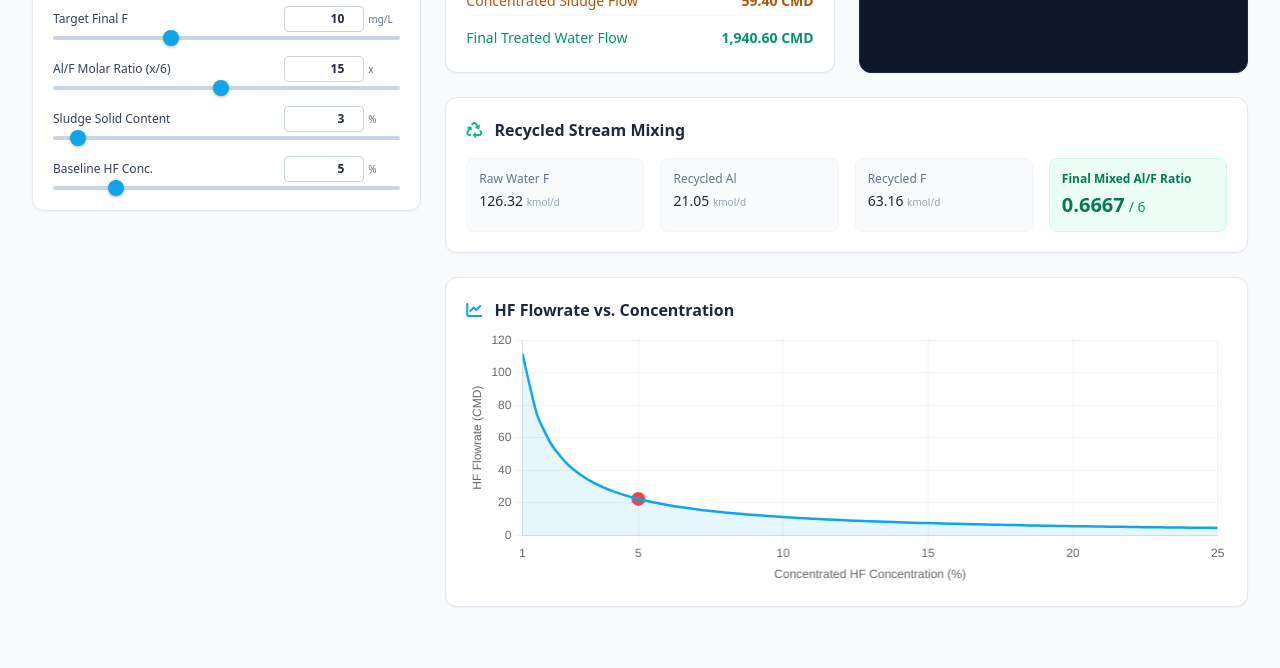
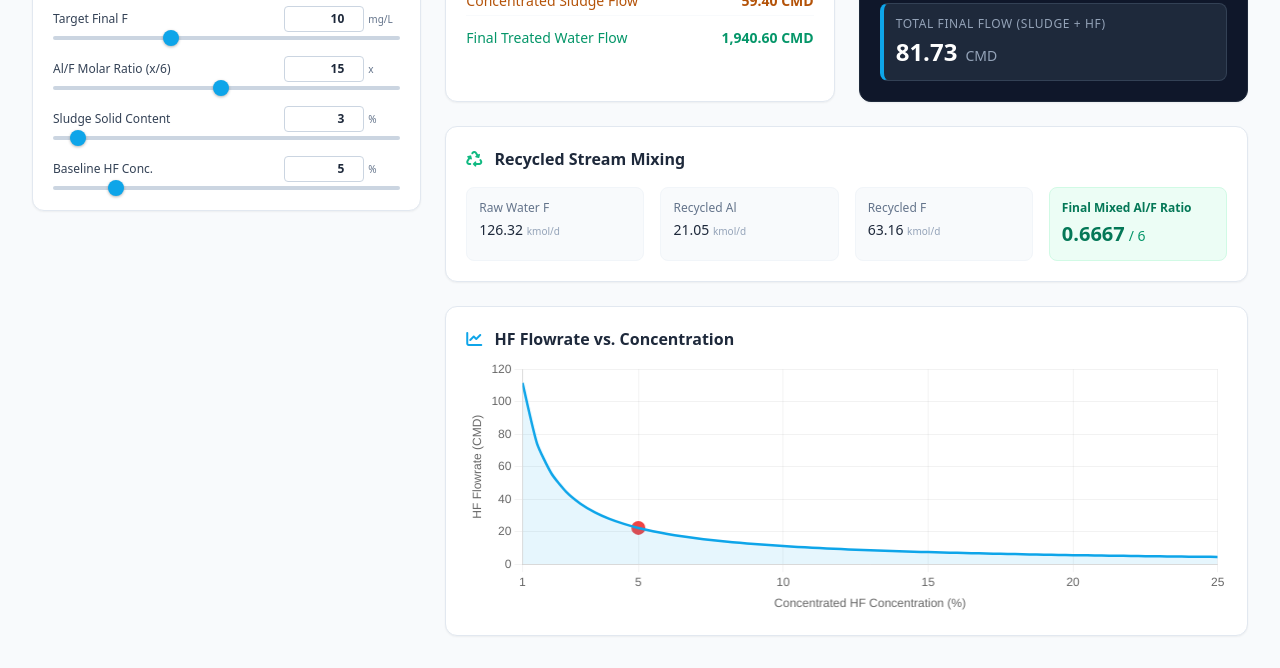
Before and after one commit to chiwangli-eng/HFC-mixture, a plain HTML site: page index.html in a window 1280 px wide. Shown: the part 350-1018 px from the top of the page. Before the commit the page ends 989 px from the top, so only its background shows below. Drawn offline with nearby package versions, Linux system fonts and the light colour scheme.

Commit message:
Add files via upload

```diff
--- a/index.html
+++ b/index.html
@@ -125,6 +125,13 @@
                                 <div class="flex items-baseline space-x-2">
                                     <span id="out_hf_flow" class="text-3xl font-bold text-white">0.00</span>
                                     <span class="text-slate-400">CMD</span>
+                                </div>
+                            </div>
+                            <div class="mt-2 bg-slate-800 p-3 rounded-lg border border-slate-700 border-l-4 border-l-primary">
+                                <span class="block text-slate-400 mb-1 text-xs uppercase tracking-wider">Total Final Flow (Sludge + HF)</span>
+                                <div class="flex items-baseline space-x-2">
+                                    <span id="out_final_dissolved_flow" class="text-2xl font-bold text-white">0.00</span>
+                                    <span class="text-slate-400 text-sm">CMD</span>
                                 </div>
                             </div>
                         </div>
@@ -278,6 +285,9 @@
             const hf_solution_kg_day_base = pure_hf_kg_day / hf_fraction_base;
             const hf_flow_cmd_base = hf_solution_kg_day_base / hf_density_kg_m3;
 
+            // Final Dissolved Flow (Sludge + HF)
+            const final_dissolved_flow_cmd = sludge_flow_cmd + hf_flow_cmd_base;
+
             // --- 5. Recycled Stream Mixing Calculation ---
             // 1. Kilo-moles of F entering from the raw water (HFD)
             const raw_f_kg_day = (HFD_FLOW * HFD_F_CONC) / 1000.0;
@@ -308,6 +318,7 @@
             document.getElementById('out_total_al').innerText = fmt(total_al_kg_day);
             document.getElementById('out_pure_hf').innerText = fmt(pure_hf_kg_day);
             document.getElementById('out_hf_flow').innerText = fmt(hf_flow_cmd_base);
+            document.getElementById('out_final_dissolved_flow').innerText = fmt(final_dissolved_flow_cmd);
             document.getElementById('lbl_hf_pct').innerText = HF_CONC_PCT + '%';
 
             // Update Recycled Mixing Text
```
